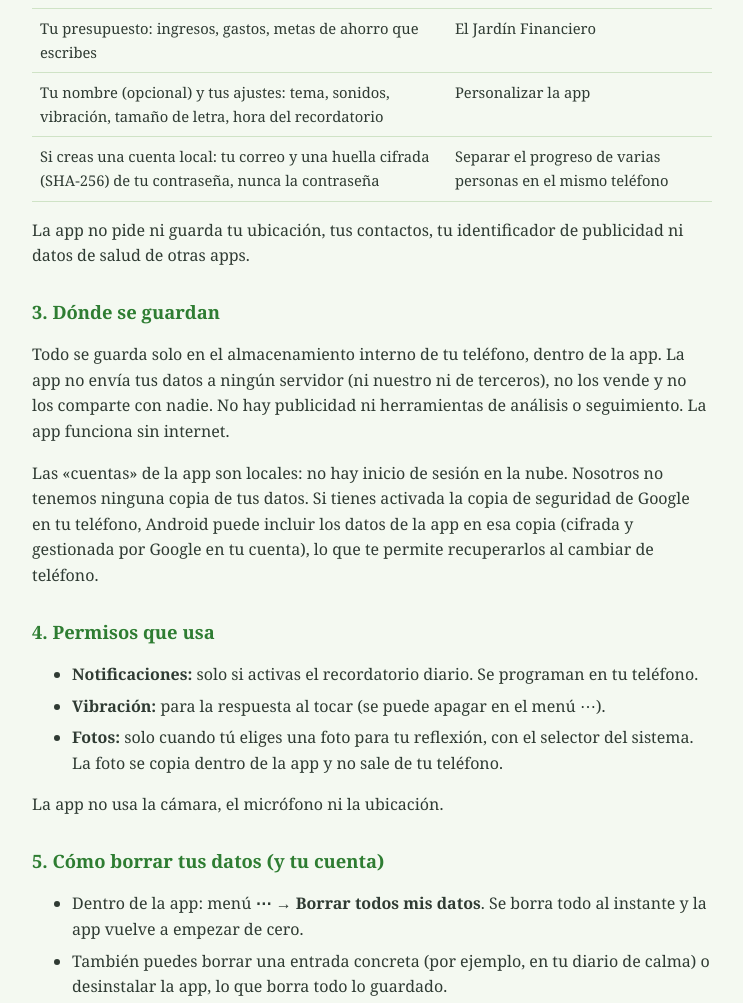
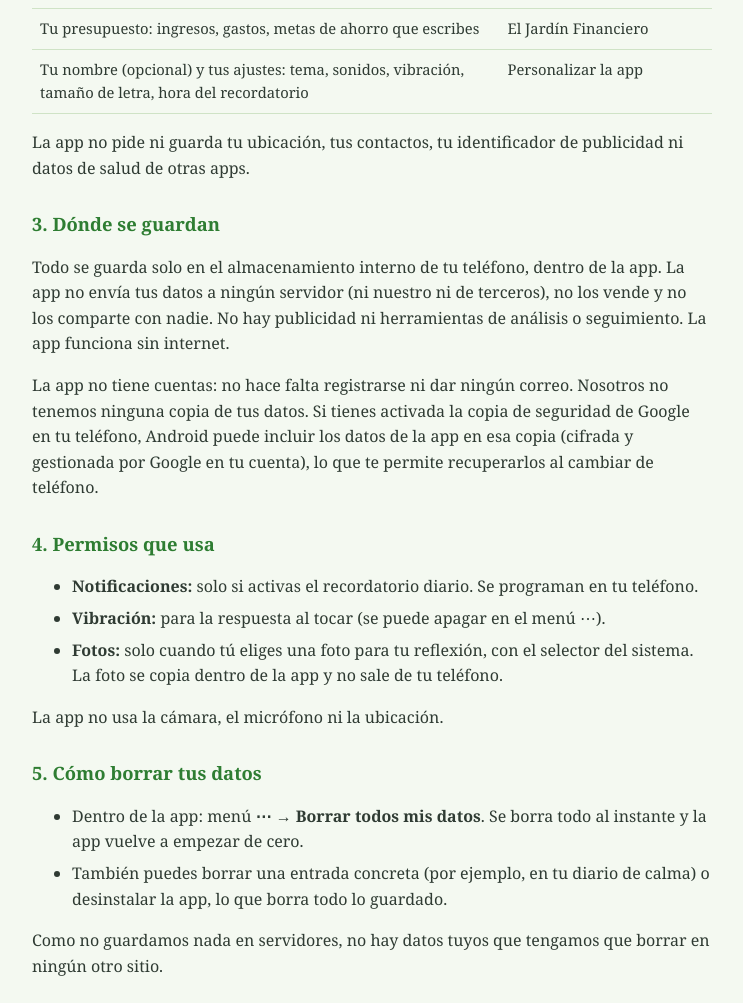
Before and after one commit to AngelDrodriguez24/mejor-que-ayer-privacidad, a plain HTML site: page index.html in a window 1280 px wide. Shown: the part 720-1723 px from the top of the page, without its empty margins (268-1011 px from the left). Drawn offline with Linux system fonts and the light colour scheme.

Commit message:
Política 1.0.1: sin cuentas; fecha 23-nov-2026

```diff
--- a/index.html
+++ b/index.html
@@ -25,7 +25,7 @@
 <body>
 <main>
   <h1>Política de privacidad de «Mejor que Ayer»</h1>
-  <p class="fecha">Última actualización: 21 de noviembre de 2026</p>
+  <p class="fecha">Última actualización: 23 de noviembre de 2026</p>
 
   <p class="resumen"><strong>En resumen:</strong> todo lo que haces en la app se guarda solo en tu teléfono.
   No tenemos servidores, no creamos perfiles, no vendemos ni compartimos tus datos, no hay anuncios
@@ -44,7 +44,6 @@
     <tr><td>Lo que escribes en la Zona de Calma si lo guardas en tu diario de calma</td><td>Que puedas releerlo más tarde</td></tr>
     <tr><td>Tu presupuesto: ingresos, gastos, metas de ahorro que escribes</td><td>El Jardín Financiero</td></tr>
     <tr><td>Tu nombre (opcional) y tus ajustes: tema, sonidos, vibración, tamaño de letra, hora del recordatorio</td><td>Personalizar la app</td></tr>
-    <tr><td>Si creas una cuenta local: tu correo y una huella cifrada (SHA-256) de tu contraseña, nunca la contraseña</td><td>Separar el progreso de varias personas en el mismo teléfono</td></tr>
   </table>
   <p>La app no pide ni guarda tu ubicación, tus contactos, tu identificador de publicidad ni datos de salud de otras apps.</p>
 
@@ -52,7 +51,7 @@
   <p>Todo se guarda solo en el almacenamiento interno de tu teléfono, dentro de la app. La app no envía tus datos a
   ningún servidor (ni nuestro ni de terceros), no los vende y no los comparte con nadie. No hay publicidad ni
   herramientas de análisis o seguimiento. La app funciona sin internet.</p>
-  <p>Las «cuentas» de la app son locales: no hay inicio de sesión en la nube. Nosotros no tenemos ninguna copia
+  <p>La app no tiene cuentas: no hace falta registrarse ni dar ningún correo. Nosotros no tenemos ninguna copia
   de tus datos. Si tienes activada la copia de seguridad de Google en tu teléfono, Android puede incluir los datos
   de la app en esa copia (cifrada y gestionada por Google en tu cuenta), lo que te permite recuperarlos al cambiar de teléfono.</p>
 
@@ -65,7 +64,7 @@
   </ul>
   <p>La app no usa la cámara, el micrófono ni la ubicación.</p>
 
-  <h2 id="borrar">5. Cómo borrar tus datos (y tu cuenta)</h2>
+  <h2 id="borrar">5. Cómo borrar tus datos</h2>
   <ul>
     <li>Dentro de la app: menú <strong>⋯ → Borrar todos mis datos</strong>. Se borra todo al instante y la app vuelve a empezar de cero.</li>
     <li>También puedes borrar una entrada concreta (por ejemplo, en tu diario de calma) o desinstalar la app,
```
